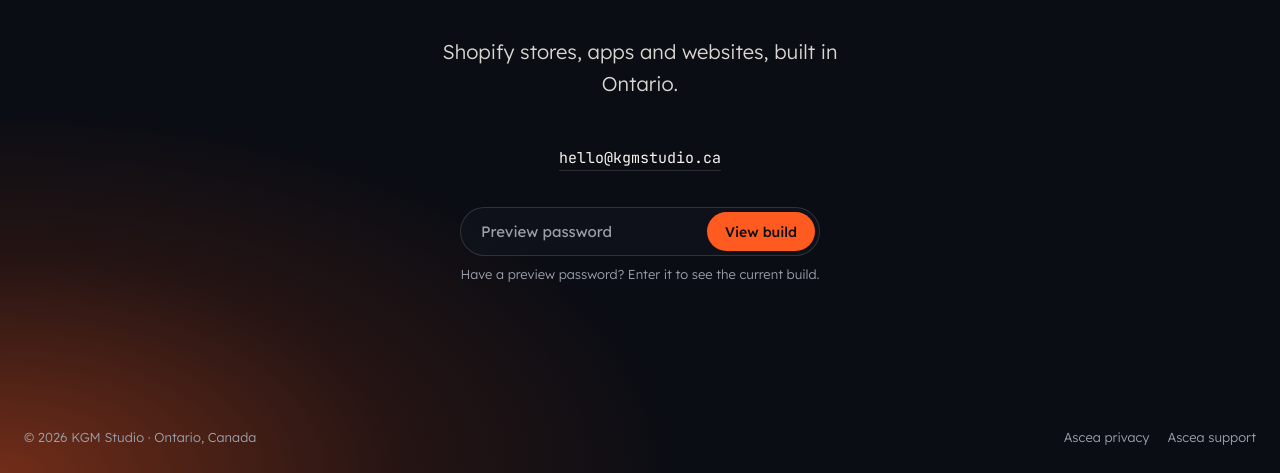
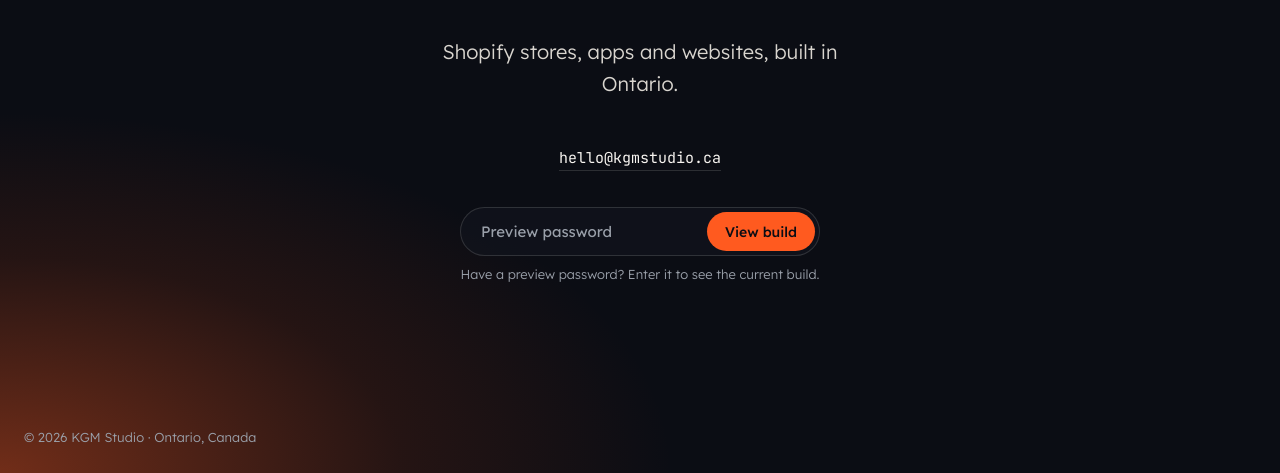
Before and after one commit to kimmarfil/kgmstudio-site, a plain HTML site: page index.html in a window 1280 px wide. Shown: the part 327-800 px from the top of the page. Drawn offline with Linux system fonts and the light colour scheme.

Commit message:
Remove Ascea footer links from the coming-soon page

```diff
--- a/index.html
+++ b/index.html
@@ -95,7 +95,6 @@ footer nav { display: flex; gap: 18px; }
 
   <footer>
     <span>© 2026 KGM Studio · Ontario, Canada</span>
-    <nav aria-label="Footer"><a href="ascea/privacy.html">Ascea privacy</a><a href="ascea/support.html">Ascea support</a></nav>
   </footer>
 </div>
 
```
